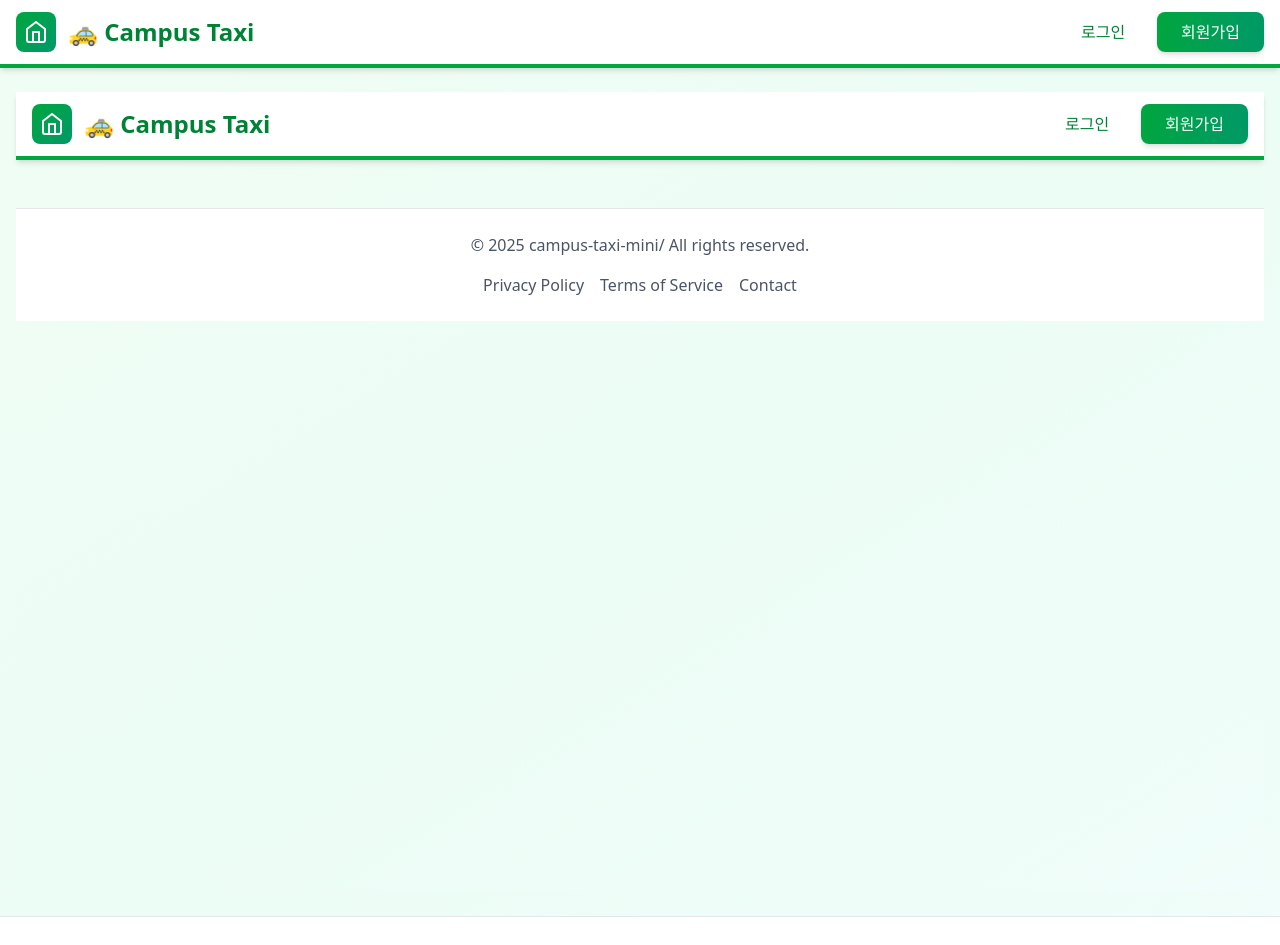
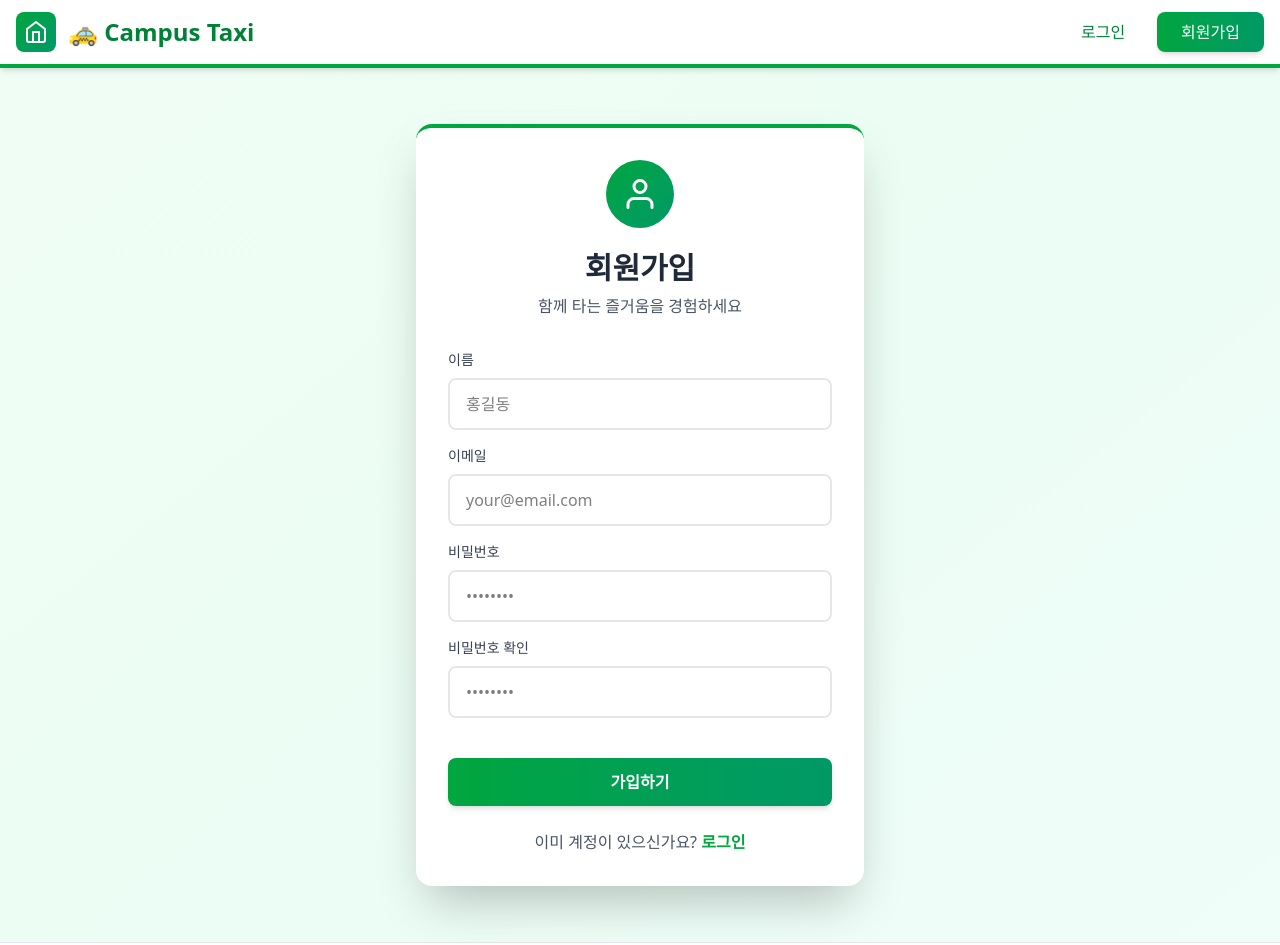
Before and after one commit to jeniferkim/campus-taxi-mini, a React app in the folder frontend/: page /signup in a window 1280 px wide. Shown: the top 945 px of the page. Built offline with nearby package versions, Linux system fonts and the light colour scheme; no server answers; the HTML template or start-up script is replaced by a standard one.

Commit message:
feat(auth): 회원가입 화면 오류 해결

```diff
--- a/frontend/src/pages/SignupPage.tsx
+++ b/frontend/src/pages/SignupPage.tsx
@@ -1,27 +1,40 @@
 import { useState } from "react";
+import { useNavigate, Link } from "react-router-dom";
 import { postSignup } from "../apis/auth";
 import { useAuth } from "../context/AuthContext";
-import { useNavigate } from "react-router-dom";
-import Layout from "../layouts/HomeLayout";
 import { FiUser } from "react-icons/fi";
 
 export default function SignupPage() {
   const { setUser } = useAuth();
   const nav = useNavigate();
+
   const [email, setEmail] = useState("");
   const [name, setName] = useState("");
   const [password, setPassword] = useState("");
+  const [passwordConfirm, setPasswordConfirm] = useState("");
 
   const onSubmit = async (e: React.FormEvent) => {
     e.preventDefault();
+
+    if (!name || !email || !password || !passwordConfirm) {
+      alert("모든 값을 입력해주세요.");
+      return;
+    }
+
+    if (password !== passwordConfirm) {
+      alert("비밀번호가 일치하지 않습니다.");
+      return;
+    }
+
     const res = await postSignup({ email, password, name });
-    setUser({ _id: res.data.userId, email: res.data.email, name: res.data.name });
+    const user = res.data.user;
+
+    setUser(user);
     alert("회원가입 완료!");
     nav("/");
   };
 
   return (
-    <Layout currentUser={null}>
     <div className="min-h-[80vh] flex items-center justify-center py-8">
       <div className="bg-white rounded-2xl shadow-2xl p-8 w-full max-w-md border-t-4 border-green-600">
         <div className="text-center mb-8">
@@ -32,47 +45,54 @@ export default function SignupPage() {
           <p className="text-gray-600">함께 타는 즐거움을 경험하세요</p>
         </div>
 
-
         <form onSubmit={onSubmit} className="space-y-4">
           <div>
-              <label className="block text-sm font-medium text-gray-700 mb-2">이름</label>
+            <label className="block text-sm font-medium text-gray-700 mb-2">
+              이름
+            </label>
             <input
               type="text"
               value={name}
-                onChange={e=>setName(e.target.value)}
+              onChange={(e) => setName(e.target.value)}
               className="w-full px-4 py-3 border-2 border-gray-200 rounded-lg focus:border-green-500 focus:ring-2 focus:ring-green-200 outline-none transition-all"
               placeholder="홍길동"
             />
           </div>
 
           <div>
-              <label className="block text-sm font-medium text-gray-700 mb-2">이메일</label>
+            <label className="block text-sm font-medium text-gray-700 mb-2">
+              이메일
+            </label>
             <input
               type="email"
               value={email}
-                onChange={e=>setEmail(e.target.value)}
+              onChange={(e) => setEmail(e.target.value)}
               className="w-full px-4 py-3 border-2 border-gray-200 rounded-lg focus:border-green-500 focus:ring-2 focus:ring-green-200 outline-none transition-all"
               placeholder="your@email.com"
             />
           </div>
 
           <div>
-              <label className="block text-sm font-medium text-gray-700 mb-2">비밀번호</label>
+            <label className="block text-sm font-medium text-gray-700 mb-2">
+              비밀번호
+            </label>
             <input
               type="password"
               value={password}
-                onChange={e=>setPassword(e.target.value)}
+              onChange={(e) => setPassword(e.target.value)}
               className="w-full px-4 py-3 border-2 border-gray-200 rounded-lg focus:border-green-500 focus:ring-2 focus:ring-green-200 outline-none transition-all"
               placeholder="••••••••"
             />
           </div>
 
           <div>
-              <label className="block text-sm font-medium text-gray-700 mb-2">비밀번호 확인</label>
+            <label className="block text-sm font-medium text-gray-700 mb-2">
+              비밀번호 확인
+            </label>
             <input
               type="password"
-                value={password}
-                onChange={e=>setPassword(e.target.value)}
+              value={passwordConfirm}
+              onChange={(e) => setPasswordConfirm(e.target.value)}
               className="w-full px-4 py-3 border-2 border-gray-200 rounded-lg focus:border-green-500 focus:ring-2 focus:ring-green-200 outline-none transition-all"
               placeholder="••••••••"
             />
@@ -88,14 +108,16 @@ export default function SignupPage() {
 
         <div className="mt-6 text-center">
           <p className="text-gray-600">
-              이미 계정이 있으신가요?{' '}
-              <a href="#" className="text-green-600 font-semibold hover:text-green-700">
+            이미 계정이 있으신가요?{" "}
+            <Link
+              to="/login"
+              className="text-green-600 font-semibold hover:text-green-700"
+            >
               로그인
-              </a>
+            </Link>
           </p>
         </div>
       </div>
     </div>
-    </Layout>
   );
 }
```
Lines whose indentation alone changed are shown as unchanged.
